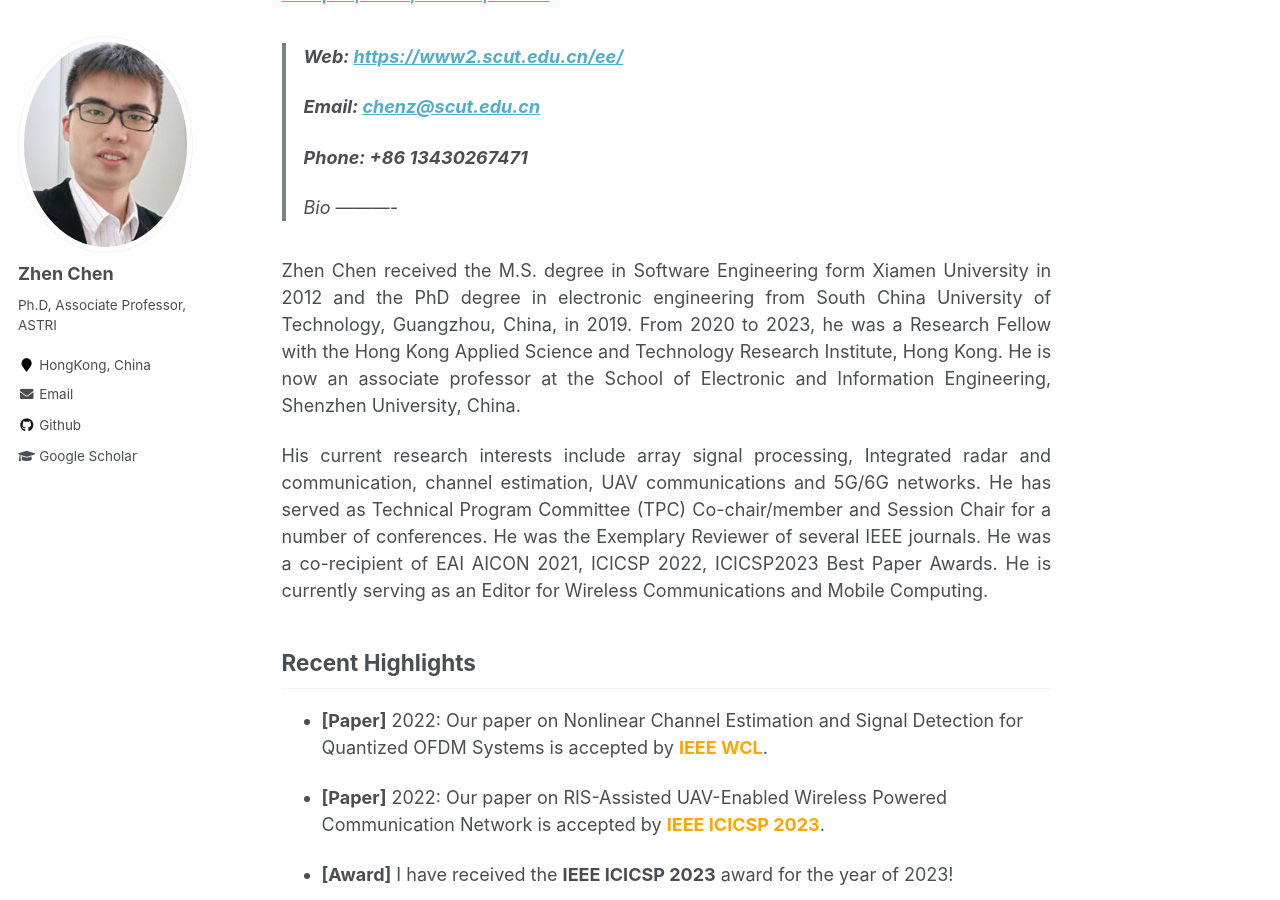
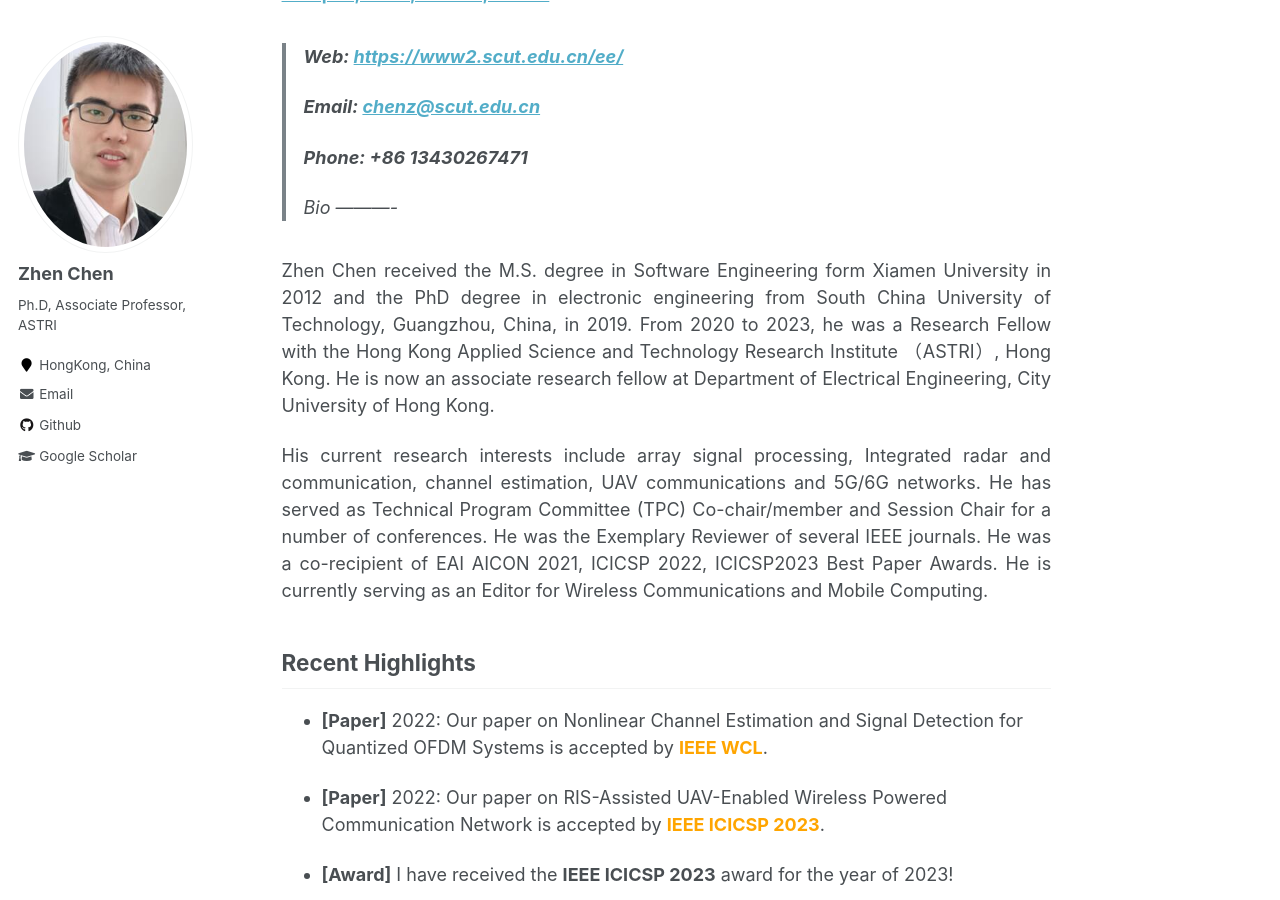
Before and after one commit to baile035/chenz_CV, a Jekyll site: the page built from _pages/about.md, in a window 1280 px wide and 900 px high, scrolled down 349 px. Built offline with Jekyll 4.4.1, drawn with Linux system fonts in a browser that asks for light colours.

Commit message:
Update about.md

```diff
--- a/_pages/about.md
+++ b/_pages/about.md
@@ -30,8 +30,11 @@ redirect_from:
 Bio
 ----------
 <p align="justify">
-Zhen Chen received the M.S. degree in Software Engineering form Xiamen University in 2012 and the PhD degree in electronic engineering from South China University of Technology, Guangzhou, China, in 2019. From 2020 to 2023, he was a Research Fellow with the Hong Kong Applied Science and Technology Research Institute, Hong Kong. He is now an associate professor at the School of Electronic and Information Engineering, Shenzhen University, China.
+Zhen Chen received the M.S. degree in Software Engineering form Xiamen University in 2012 and the PhD degree in electronic engineering from South China University of Technology, Guangzhou, China, in 2019. From 2020 to 2023, he was a Research Fellow with the Hong Kong Applied Science and Technology Research Institute （ASTRI）, Hong Kong. He is now an associate research fellow at Department of Electrical Engineering, City University of Hong Kong.
 </p>
+
+
+
 
 <p align="justify">
 His current research interests include array signal processing, Integrated radar and communication, channel estimation, UAV communications and 5G/6G networks. He has served as Technical Program Committee (TPC) Co-chair/member and Session Chair for a number of conferences. He was the Exemplary Reviewer of several IEEE journals. He was a co-recipient of EAI AICON 2021, ICICSP 2022, ICICSP2023 Best Paper Awards. He is currently serving as an Editor for Wireless Communications and Mobile Computing.
```
